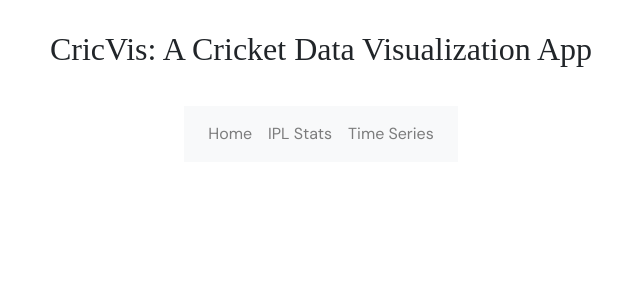
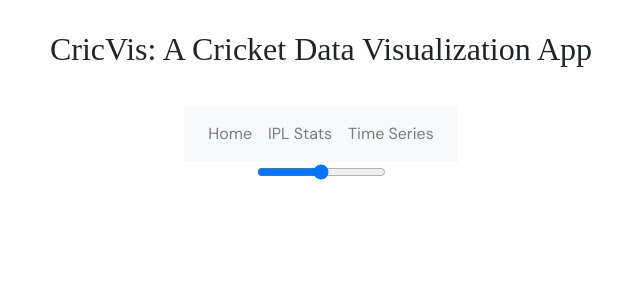
Before and after one commit to googleinterns/step208-2020, a Django app: page /cricVis/timeSeries/ in a window 1280 px wide. Shown: the top 300 px of the page, without its empty margins (319-959 px from the left). Run offline with Django 3.2, Linux system fonts and the light colour scheme; some libraries are stand-ins or nearby versions; some web fonts are replaced.

Commit message:
design: add slider input element

```diff
--- a/cricVis/templates/cricVis/timeSeries.html
+++ b/cricVis/templates/cricVis/timeSeries.html
@@ -36,6 +36,9 @@
             </div>
           </nav>
         </div>
+        <div class="timeSliderContainer">
+          <input type="range" min="0" max="100" step="10" id="timeSlider">
+        </div>
       </div>
     </div>
   </body>
```
